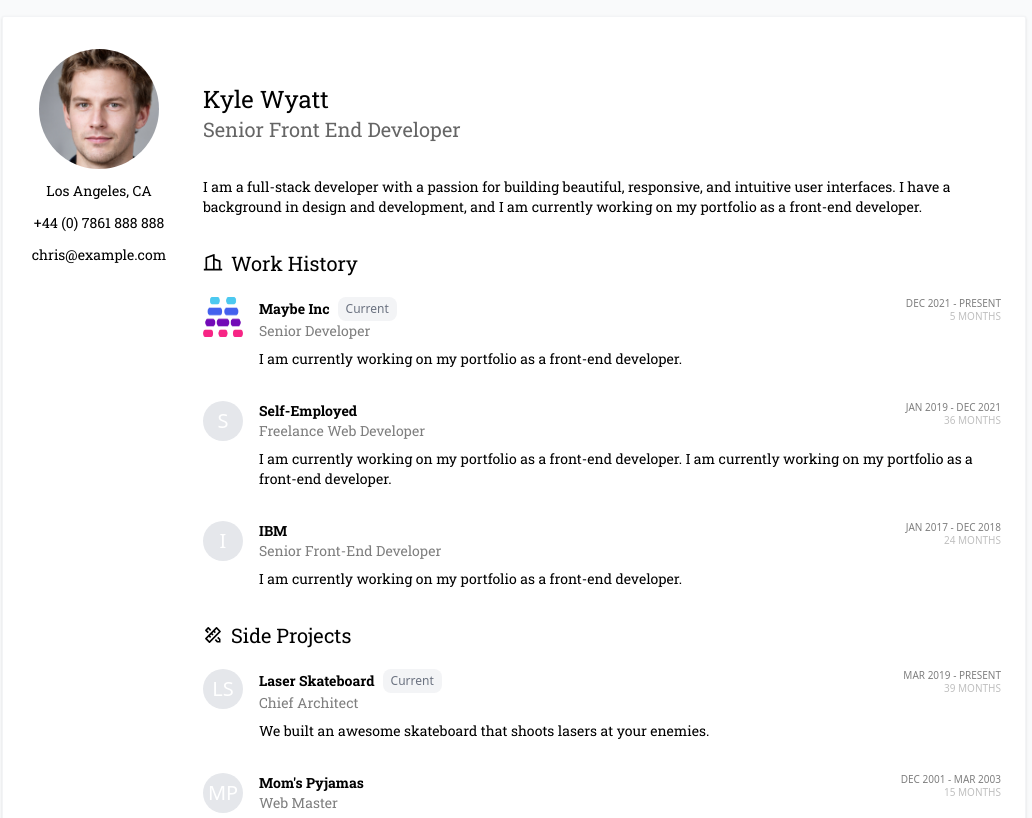
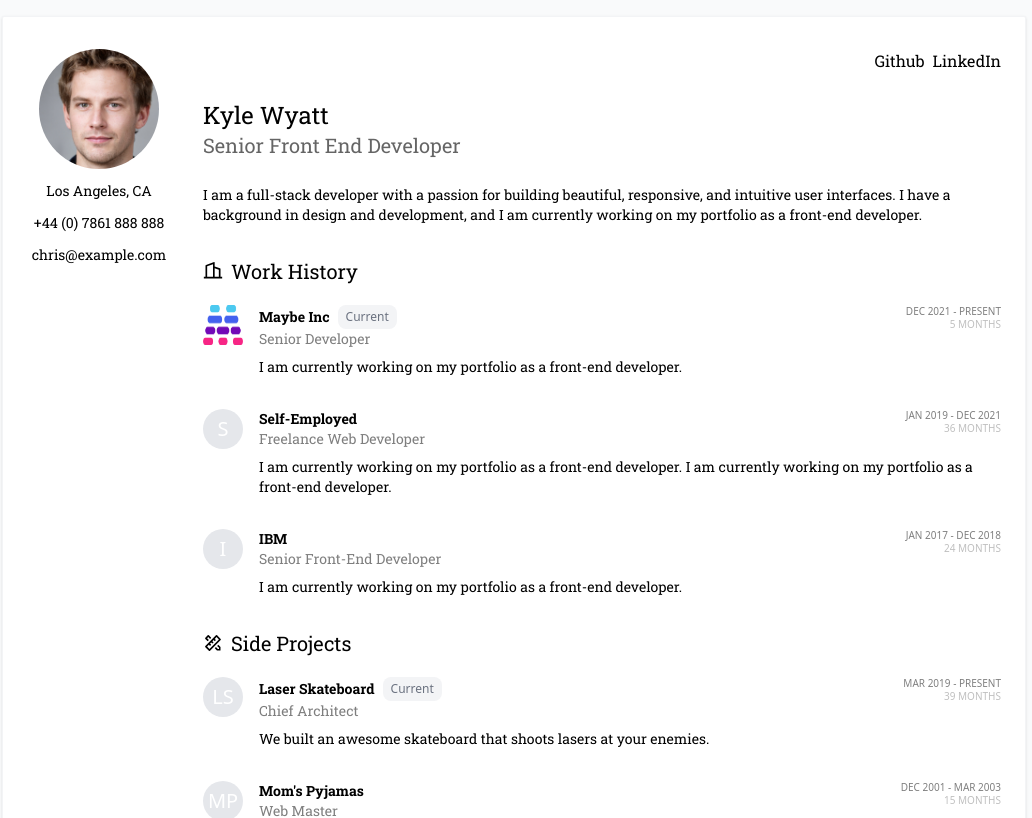
Before and after one commit to korygorsky/resume, a Next.js app: page / in a window 1280 px wide. Shown: the top 818 px of the page, without its empty margins (126-1158 px from the left). Built offline with nearby package versions, Linux system fonts and the light colour scheme.

Commit message:
Allowing links to exist on the resume

```diff
--- a/components/DetailsPanel.jsx
+++ b/components/DetailsPanel.jsx
@@ -7,7 +7,32 @@ import data from '../data'
 const DetailsPanel = () => {
     return (
         <div>
-            <div className="flex flex-col h-32 justify-center">
+            {!!data.links && !!data.links.length && (
+                <div className="flex justify-end">
+                    {data.links.map((link, index) => {
+                        return (
+                            <div
+                                key={link.href}
+                                className={`flex items-center ${
+                                    index > 0 ? 'ml-2' : ''
+                                }`}
+                            >
+                                <a
+                                    href={link.href}
+                                    target="_blank"
+                                    rel="noopener noreferrer"
+                                >
+                                    {link.name}
+                                </a>
+                                <div className="hidden print:block ml-1 text-xs text-gray-500">
+                                    ( {link.href} )
+                                </div>
+                            </div>
+                        )
+                    })}
+                </div>
+            )}
+            <div className="flex flex-col h-28 justify-center">
                 <h1 className="text-2xl">{data.fullName}</h1>
                 <h2 className="text-xl opacity-60">{data.lookingFor}</h2>
             </div>
--- a/data.ts
+++ b/data.ts
@@ -26,6 +26,12 @@ interface Education {
     description: string;
 }
 
+interface Links {
+    logo?: string;
+    name: string;
+    href: string;
+}
+
 interface Data {
     fullName: string;
     lookingFor: string;
@@ -38,6 +44,7 @@ interface Data {
     workHistory: WorkHistory[];
     sideProjects?: SideProject[];
     education?: Education[];
+    links?: Links[];
 }
 
 const data: Data = {
@@ -104,6 +111,16 @@ const data: Data = {
             endDate: new Date('2006-04-01'),
             description: 'Learned how to cook and how to make friends. I learned how to be a good cook. I learned how to be a good cook.'
         }
+    ],
+    links: [
+        {
+            name: 'Github',
+            href: 'https://github.com/kylewyatt'
+        },
+        {
+            name: 'LinkedIn',
+            href: 'https://linkedin.com/kylewyatt'
+        }
     ]
 }
 
```
